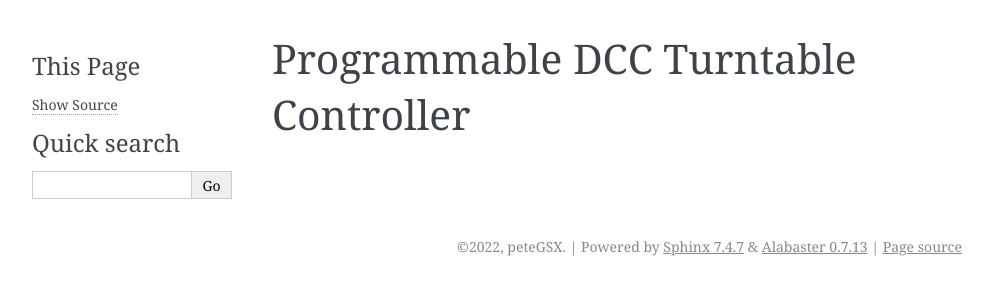
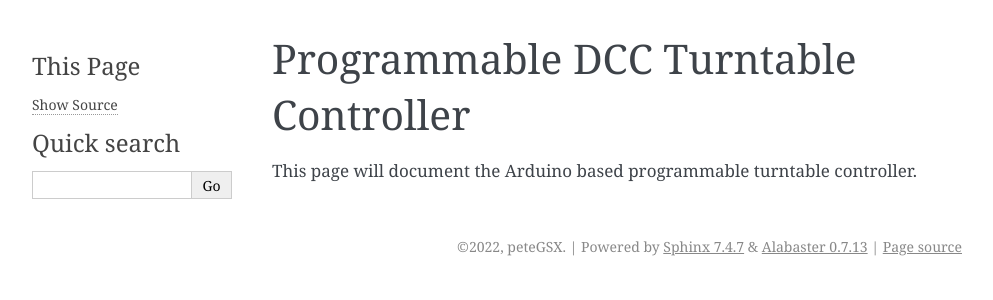
Before and after one commit to peteGSX/petegsx.github.io, a Sphinx documentation site: the page built from docs/turntable-controller/index.rst, in a window 1280 px wide. Shown: the top 300 px of the page, without its empty margins (148-1141 px from the left). Built offline with Sphinx 7.4.7, drawn with Linux system fonts in a browser that asks for light colours.

Commit message:
Test deploy

```diff
--- a/docs/turntable-controller/index.rst
+++ b/docs/turntable-controller/index.rst
@@ -1,2 +1,4 @@
 Programmable DCC Turntable Controller
 ========================================
+
+This page will document the Arduino based programmable turntable controller.
```
